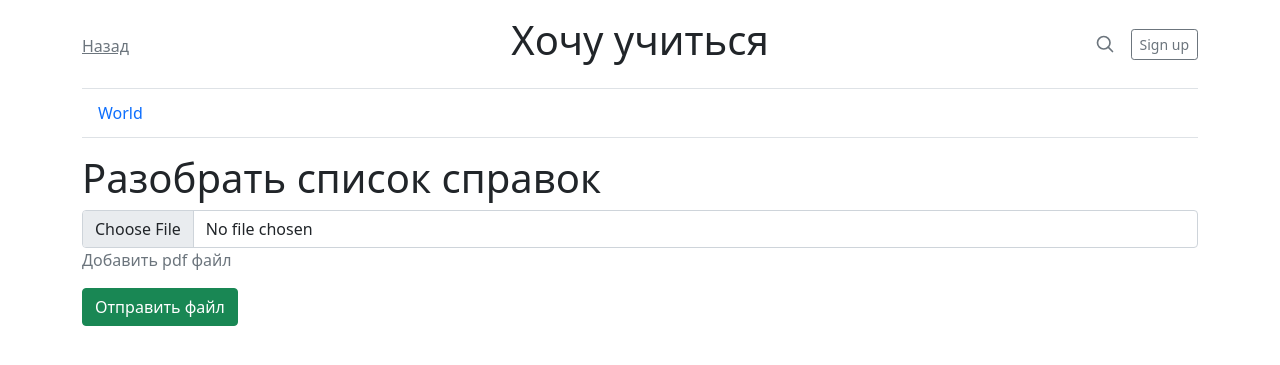
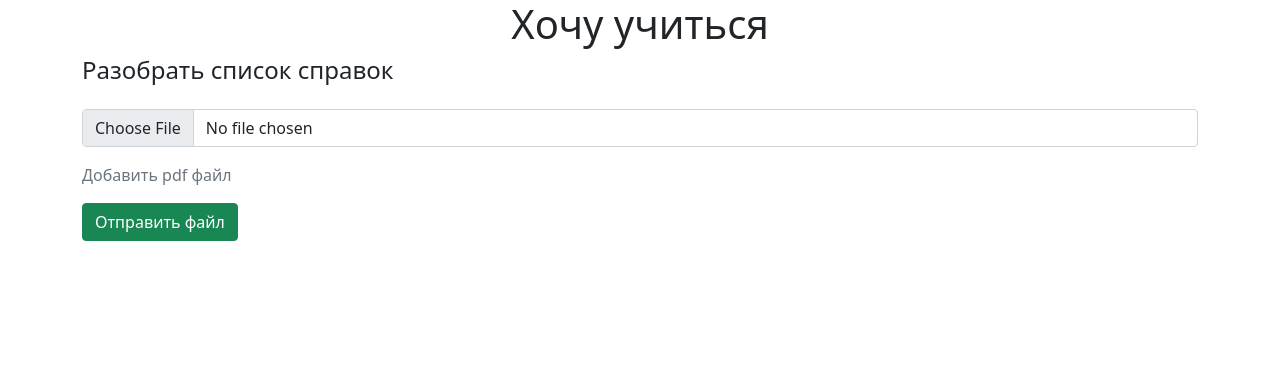
Before and after one commit to barsuk2/manage_prod, a Flask app: template templates/hu/index.html in a window 1280 px wide. Shown: the top 365 px of the page. Run offline with Flask 3, Linux system fonts and the light colour scheme; the template is opened without the code that fills it, so the values that code supplies are empty; parts of the project's set-up code (start-up, migrations or seed data) failed here and were passed over.

Commit message:
подправил шаблон

```diff
--- a/templates/hu/index.html
+++ b/templates/hu/index.html
@@ -4,38 +4,20 @@
     <meta name="viewport"
           content="width=device-width, user-scalable=no, initial-scale=1.0, maximum-scale=1.0, minimum-scale=1.0">
     <meta http-equiv="X-UA-Compatible" content="ie=edge">
-    <link href="https://cdn.jsdelivr.net/npm/bootstrap@5.0.2/dist/css/bootstrap.min.css" rel="stylesheet" integrity="sha384-EVSTQN3/azprG1Anm3QDgpJLIm9Nao0Yz1ztcQTwFspd3yD65VohhpuuCOmLASjC" crossorigin="anonymous">
-    <script src="https://cdn.jsdelivr.net/npm/bootstrap@5.0.2/dist/js/bootstrap.bundle.min.js" integrity="sha384-MrcW6ZMFYlzcLA8Nl+NtUVF0sA7MsXsP1UyJoMp4YLEuNSfAP+JcXn/tWtIaxVXM" crossorigin="anonymous"></script>
+    <link href="https://cdn.jsdelivr.net/npm/bootstrap@5.0.2/dist/css/bootstrap.min.css" rel="stylesheet"
+          integrity="sha384-EVSTQN3/azprG1Anm3QDgpJLIm9Nao0Yz1ztcQTwFspd3yD65VohhpuuCOmLASjC" crossorigin="anonymous">
+    <script src="https://cdn.jsdelivr.net/npm/bootstrap@5.0.2/dist/js/bootstrap.bundle.min.js"
+            integrity="sha384-MrcW6ZMFYlzcLA8Nl+NtUVF0sA7MsXsP1UyJoMp4YLEuNSfAP+JcXn/tWtIaxVXM"
+            crossorigin="anonymous"></script>
     <title>Document</title>
 </head>
 <body>
 <div class="container">
-    <header class="border-bottom lh-1 py-3">
-        <div class="row flex-nowrap justify-content-between align-items-center">
-            <div class="col-4 pt-1">
-                <a class="link-secondary" href="{{ url_for('.index') }}">Назад</a>
-            </div>
-            <div class="col-4 text-center">
-                <a class="blog-header-logo text-body-emphasis text-decoration-none" href="#"><h1 class="text-dark">Хочу учиться</h1></a>
-            </div>
-            <div class="col-4 d-flex justify-content-end align-items-center">
-                <a class="link-secondary" href="#" aria-label="Search">
-                    <svg xmlns="http://www.w3.org/2000/svg" width="20" height="20" fill="none" stroke="currentColor" stroke-linecap="round" stroke-linejoin="round" stroke-width="2" class="mx-3" role="img" viewBox="0 0 24 24"><title>Search</title><circle cx="10.5" cy="10.5" r="7.5"></circle><path d="M21 21l-5.2-5.2"></path></svg>
-                </a>
-                <a class="btn btn-sm btn-outline-secondary" href="#">Sign up</a>
-            </div>
-        </div>
-    </header>
-
-    <div class="nav-scroller py-1 mb-3 border-bottom">
-        <nav class="nav nav-underline justify-content-between">
-            <a class="nav-item nav-link link-body-emphasis active" href="#">World</a>
-        </nav>
-    </div>
-<h1>Разобрать список справок</h1>
+        <h1 class="text-dark text-center" >Хочу учиться</h1>
+    <h4>Разобрать список справок</h4>
     <form action="http://127.0.0.1:5050/list_reference" method="post" enctype="multipart/form-data">
-        <label for="" class="label-control"></label>
-        <input type="file" class="form-control" name="image">
+        <label for="" class="label-control mb-3"></label>
+        <input type="file" class="form-control mb-3" name="image">
         <p class="text-muted">Добавить pdf файл</p>
         <button type="submit" class="btn btn-success">Отправить файл</button>
     </form>
```
